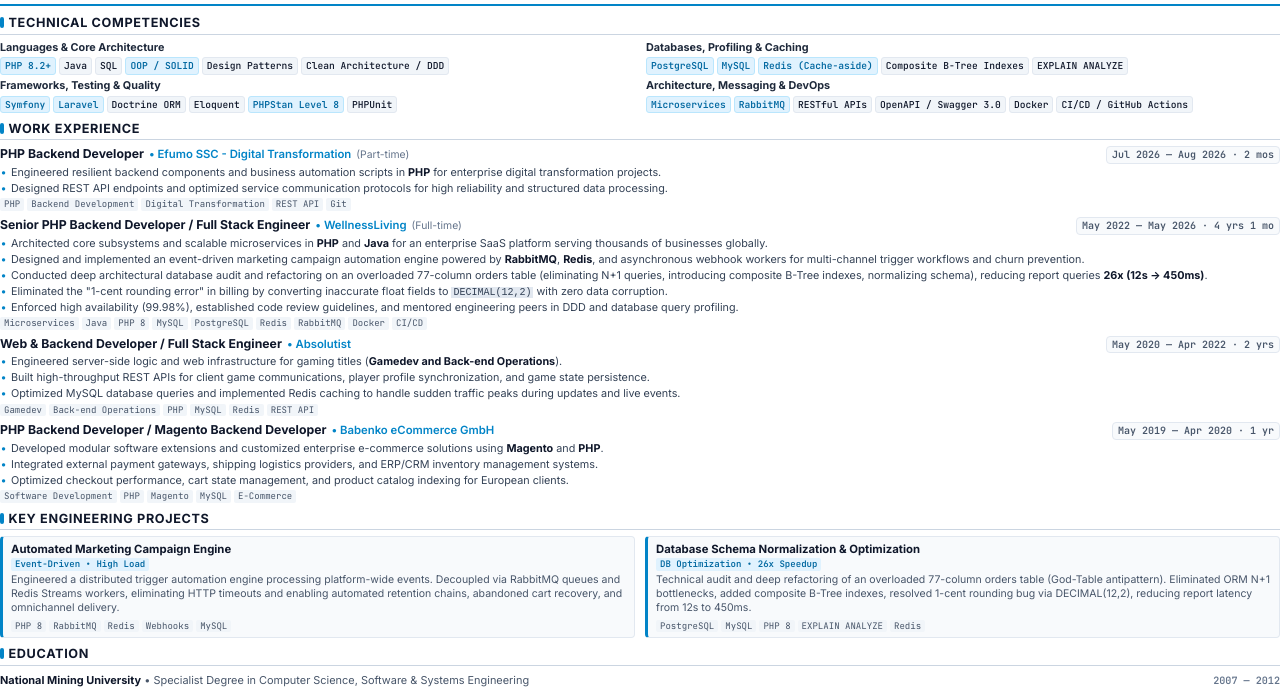
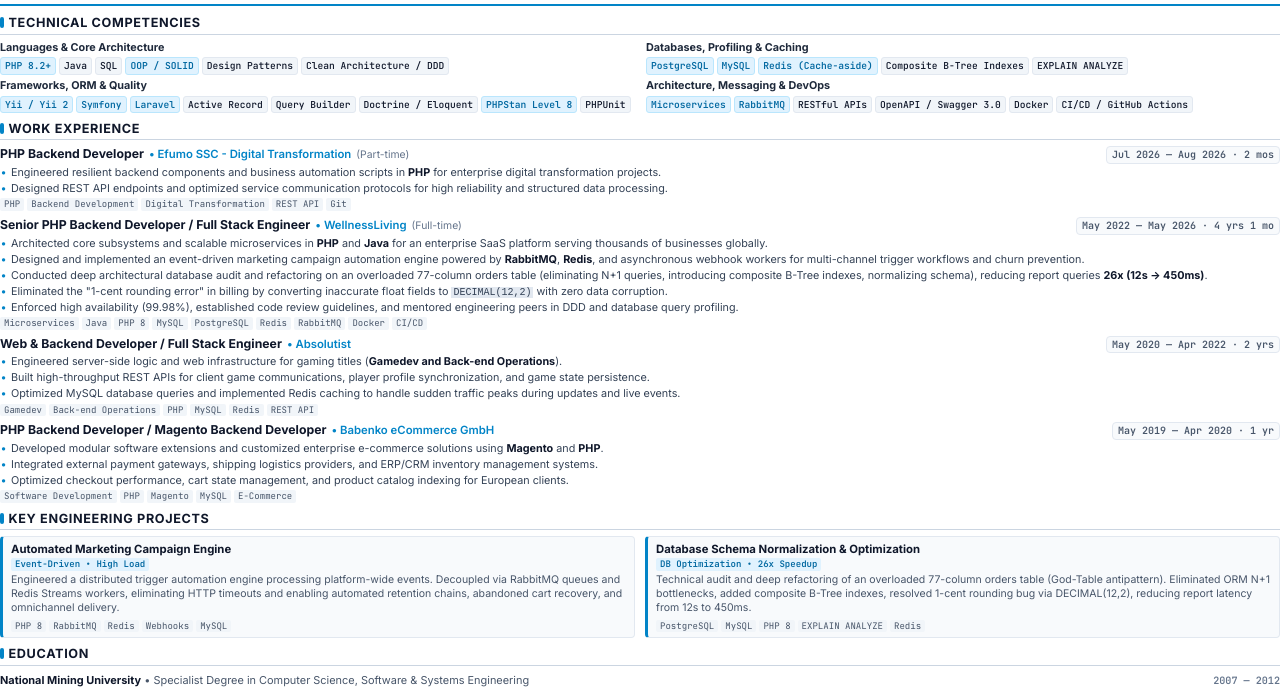
Before and after one commit to aleks-kash/portfolio, a plain HTML site: page templates/cv_en.html in a window 1280 px wide. Shown: the part 118-806 px from the top of the page. Drawn offline with Linux system fonts and the light colour scheme.

Commit message:
feat: add Yii / Yii 2, Active Record, and Query Builder to skills and regenerate 1-page CV PDFs

```diff
--- a/templates/cv_en.html
+++ b/templates/cv_en.html
@@ -365,12 +365,14 @@
         </div>
       </div>
       <div class="skill-group">
-        <div class="skill-group-title">Frameworks, Testing &amp; Quality</div>
+        <div class="skill-group-title">Frameworks, ORM &amp; Quality</div>
         <div class="skill-tags">
+          <span class="tag highlight">Yii / Yii 2</span>
           <span class="tag highlight">Symfony</span>
           <span class="tag highlight">Laravel</span>
-          <span class="tag">Doctrine ORM</span>
-          <span class="tag">Eloquent</span>
+          <span class="tag">Active Record</span>
+          <span class="tag">Query Builder</span>
+          <span class="tag">Doctrine / Eloquent</span>
           <span class="tag highlight">PHPStan Level 8</span>
           <span class="tag">PHPUnit</span>
         </div>
```
Also changed, not shown: index.html (+1 -0 lines), ru/index.html (+1 -0 lines), templates/cv_ru.html (+5 -3 lines), templates/cv_ua.html (+5 -3 lines), ua/index.html (+1 -0 lines), 4 other files.
